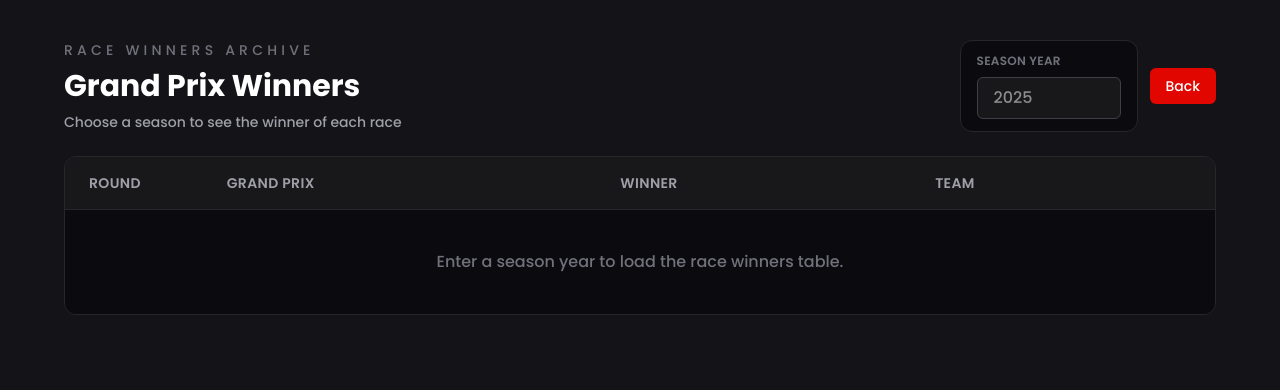
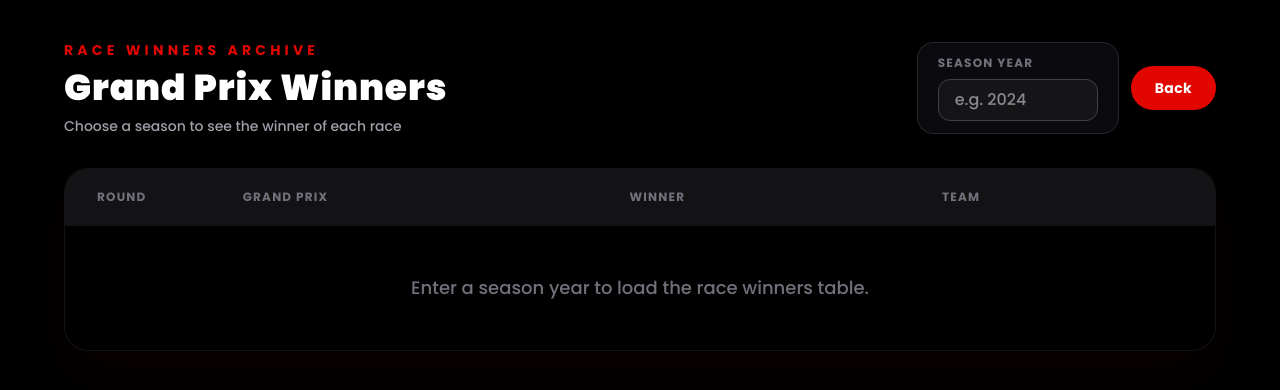
Before and after one commit to Mohan-K10/F1-Dashboard, a React (Vite) app in the folder client/f1_dashboard/: page /standings in a window 1280 px wide. Shown: the top 390 px of the page. Built offline with nearby package versions, Linux system fonts and the light colour scheme; a web font is replaced by a local one.

Commit message:
style(standings): redesign race winners archive with premium frosted theme

```diff
--- a/client/f1_dashboard/src/pages/Standings.jsx
+++ b/client/f1_dashboard/src/pages/Standings.jsx
@@ -1,5 +1,24 @@
 import { Link } from 'react-router'
 import { useState, useEffect } from 'react'
+
+const teamInfo = {
+  'McLaren': { color: '#FF8700', logo: 'https://media.formula1.com/content/dam/fom-website/teams/2024/mclaren-logo.png' },
+  'Ferrari': { color: '#E8002D', logo: 'https://media.formula1.com/content/dam/fom-website/teams/2024/ferrari-logo.png' },
+  'Red Bull': { color: '#3671C6', logo: 'https://media.formula1.com/content/dam/fom-website/teams/2024/red-bull-racing-logo.png' },
+  'Mercedes': { color: '#27F4D2', logo: 'https://media.formula1.com/content/dam/fom-website/teams/2024/mercedes-logo.png' },
+  'Aston Martin': { color: '#229971', logo: 'https://media.formula1.com/content/dam/fom-website/teams/2024/aston-martin-logo.png' },
+  'Alpine': { color: '#FF87BC', logo: 'https://media.formula1.com/content/dam/fom-website/teams/2024/alpine-logo.png' },
+  'Williams': { color: '#64C4FF', logo: 'https://media.formula1.com/content/dam/fom-website/teams/2024/williams-logo.png' },
+  'Haas F1 Team': { color: '#B6BABD', logo: 'https://media.formula1.com/content/dam/fom-website/teams/2024/haas-f1-team-logo.png' },
+  'RB F1 Team': { color: '#6692FF', logo: 'https://media.formula1.com/content/dam/fom-website/teams/2024/rb-logo.png' },
+  'Kick Sauber': { color: '#52E252', logo: 'https://media.formula1.com/content/dam/fom-website/teams/2024/kick-sauber-logo.png' },
+}
+
+const getTeamData = (teamName) => {
+  if (!teamName) return { color: '#71717a', logo: '' }
+  const teamKey = Object.keys(teamInfo).find(k => teamName.toLowerCase().includes(k.toLowerCase()) || k.toLowerCase().includes(teamName.toLowerCase()))
+  return teamKey ? teamInfo[teamKey] : { color: '#71717a', logo: '' }
+}
 
 const Standings = () => {
   const [year, setYear] = useState('')
@@ -30,70 +49,87 @@ const Standings = () => {
   }, [year])
 
   return (
-    <div className='min-h-screen bg-[#131318] px-4 py-6 text-white sm:px-6 sm:py-10'>
+    <div className='min-h-screen bg-black px-4 py-6 text-white sm:px-6 sm:py-10'>
       <div className='mx-auto max-w-6xl'>
-        <div className='mb-6 flex flex-col gap-4 md:flex-row md:items-end md:justify-between'>
+        <div className='mb-8 flex flex-col gap-6 md:flex-row md:items-center md:justify-between'>
           <div>
-            <p className='mb-2 text-sm uppercase tracking-[0.3em] text-zinc-500'>
+            <p className='mb-2 text-sm font-bold uppercase tracking-[0.3em] text-[#e10600]'>
               Race Winners Archive
             </p>
-            <h1 className='text-3xl font-bold'>Grand Prix Winners</h1>
-            <p className='mt-2 max-w-2xl text-sm text-zinc-400'>
+            <h1 className='text-4xl font-black tracking-wide'>Grand Prix Winners</h1>
+            <p className='mt-2 max-w-2xl text-sm font-medium text-zinc-400'>
               Choose a season to see the winner of each race
             </p>
           </div>
 
           <div className='flex flex-col gap-3 sm:flex-row sm:items-center'>
-            <div className='rounded-xl border border-zinc-800 bg-[#0a0a0f] px-4 py-3'>
-              <label className='mb-2 block text-xs font-semibold uppercase tracking-wide text-zinc-500'>
+            <div className='rounded-2xl border border-zinc-800 bg-[#0a0a0f] px-5 py-3 shadow-lg'>
+              <label className='mb-2 block text-xs font-bold uppercase tracking-widest text-zinc-500'>
                 Season Year
               </label>
               <input
                 value={year}
-                onChange={(e) => setYear(e.target.value)}
+                onChange={(e) => setYear(e.target.value === '' ? '' : Number(e.target.value))}
                 type='number'
-                placeholder='2025'
-                className='w-36 rounded-md border border-zinc-700 bg-zinc-900 px-4 py-2 text-white outline-none transition focus:border-red-500'
+                placeholder='e.g. 2024'
+                className='w-40 rounded-xl border border-zinc-700 bg-zinc-900/80 px-4 py-2 text-white outline-none transition focus:border-[#e10600]'
               />
             </div>
 
             <Link
               to='/'
-              className='rounded-md bg-[#e10600] px-4 py-2 text-sm font-medium text-white transition hover:bg-[#ff2a24]'
+              className='rounded-full bg-[#e10600] px-6 py-4 text-sm font-bold tracking-wide text-white transition hover:bg-[#c90500] sm:py-3 shadow-lg'
             >
               Back
             </Link>
           </div>
         </div>
 
-        <div className='overflow-x-auto border-y border-zinc-800 sm:rounded-xl sm:border'>
+        <div className='overflow-hidden rounded-3xl border border-zinc-800/50 bg-black/40 backdrop-blur-md shadow-2xl shadow-[#e10600]/5'>
           <div className='min-w-[720px]'>
-            <div className='grid grid-cols-[0.7fr_2fr_1.6fr_1.3fr] bg-zinc-900 px-4 py-4 text-sm font-semibold uppercase tracking-wide text-zinc-400 sm:px-6'>
+            <div className='grid grid-cols-[0.7fr_2fr_1.6fr_1.3fr] gap-4 bg-zinc-900/80 px-6 py-5 text-xs font-bold uppercase tracking-widest text-zinc-500 sm:px-8'>
               <p>Round</p>
               <p>Grand Prix</p>
               <p>Winner</p>
               <p>Team</p>
             </div>
 
+          <div className='flex flex-col'>
           {displayRaceWinner.length > 0 ? (
-            displayRaceWinner.map((champ) => (
+            displayRaceWinner.map((champ) => {
+              const team = getTeamData(champ.team);
+              return (
                 <div
                   key={champ.round}
-                className='grid grid-cols-[0.7fr_2fr_1.6fr_1.3fr] items-center border-t border-zinc-800 bg-[#0a0a0f] px-6 py-4'
+                  className='group grid grid-cols-[0.7fr_2fr_1.6fr_1.3fr] items-center gap-4 border-t border-zinc-800/50 bg-transparent px-6 py-4 transition-colors hover:bg-[var(--team-color)] sm:px-8'
+                  style={{ '--team-color': team.color }}
                 >
-                <p className='text-zinc-500'>{champ.round}</p>
-                <p className='font-medium text-white'>{champ.raceName}</p>
-                <p className='text-zinc-200'>{champ.winner}</p>
-                <p className='text-zinc-300'>{champ.team}</p>
+                  <p className='font-mono text-lg font-bold text-zinc-500 transition-colors group-hover:text-white/90 group-hover:drop-shadow-md'>{champ.round}</p>
+                  <p className='text-lg font-semibold text-white transition-colors group-hover:drop-shadow-md'>{champ.raceName}</p>
+                  <p className='text-base font-medium text-zinc-300 transition-colors group-hover:text-white group-hover:drop-shadow-md'>{champ.winner}</p>
+                  <div className='flex items-center gap-3'>
+                    {team.logo ? (
+                      <div className='flex h-10 w-10 shrink-0 items-center justify-center rounded-full bg-white/5 p-1.5 transition-transform group-hover:scale-110 group-hover:bg-white/20 shadow-sm'>
+                        <img src={team.logo} alt={champ.team} className='max-h-full max-w-full object-contain' onError={(e) => {e.target.style.display='none'}} />
                       </div>
-            ))
                     ) : (
-            <div className='border-t border-zinc-800 bg-[#0a0a0f] px-6 py-10 text-center text-zinc-500'>
+                      <div className='h-10 w-10 shrink-0 rounded-full bg-white/10 group-hover:bg-white/20' />
+                    )}
+                    <p className='font-bold tracking-wide transition-colors group-hover:!text-white group-hover:drop-shadow-md' style={{ color: team.color }}>{champ.team}</p>
+                  </div>
+                </div>
+              );
+            })
+          ) : (
+            <div className='border-t border-zinc-800/50 bg-transparent px-6 py-12 text-center text-zinc-500'>
+              <p className='text-lg'>
               {year
                 ? 'No race winner data available for that season.'
                 : 'Enter a season year to load the race winners table.'}
+              </p>
             </div>
           )}
+          </div>
           </div>
         </div>
       </div>
```
Lines whose indentation alone changed are shown as unchanged.
